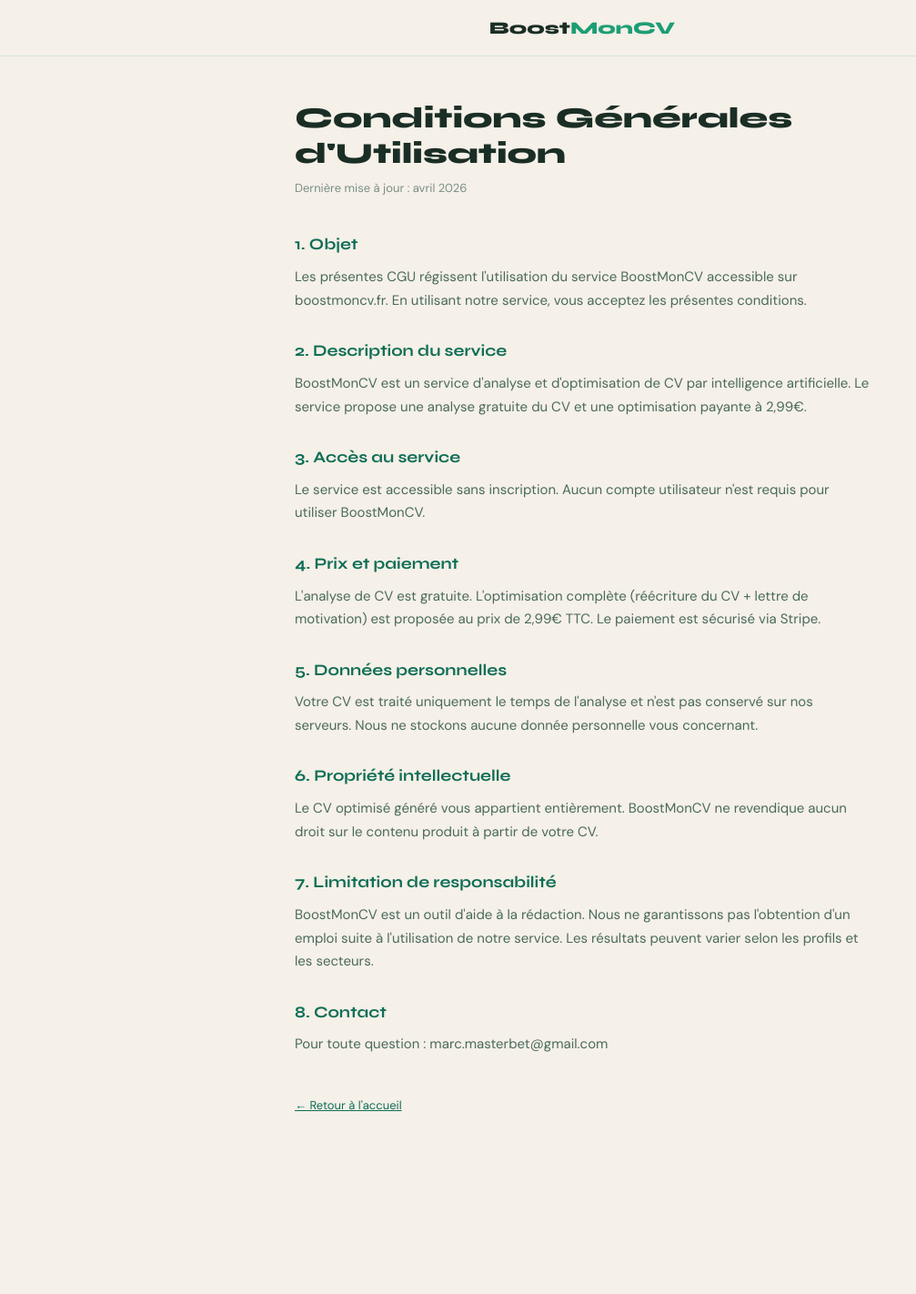
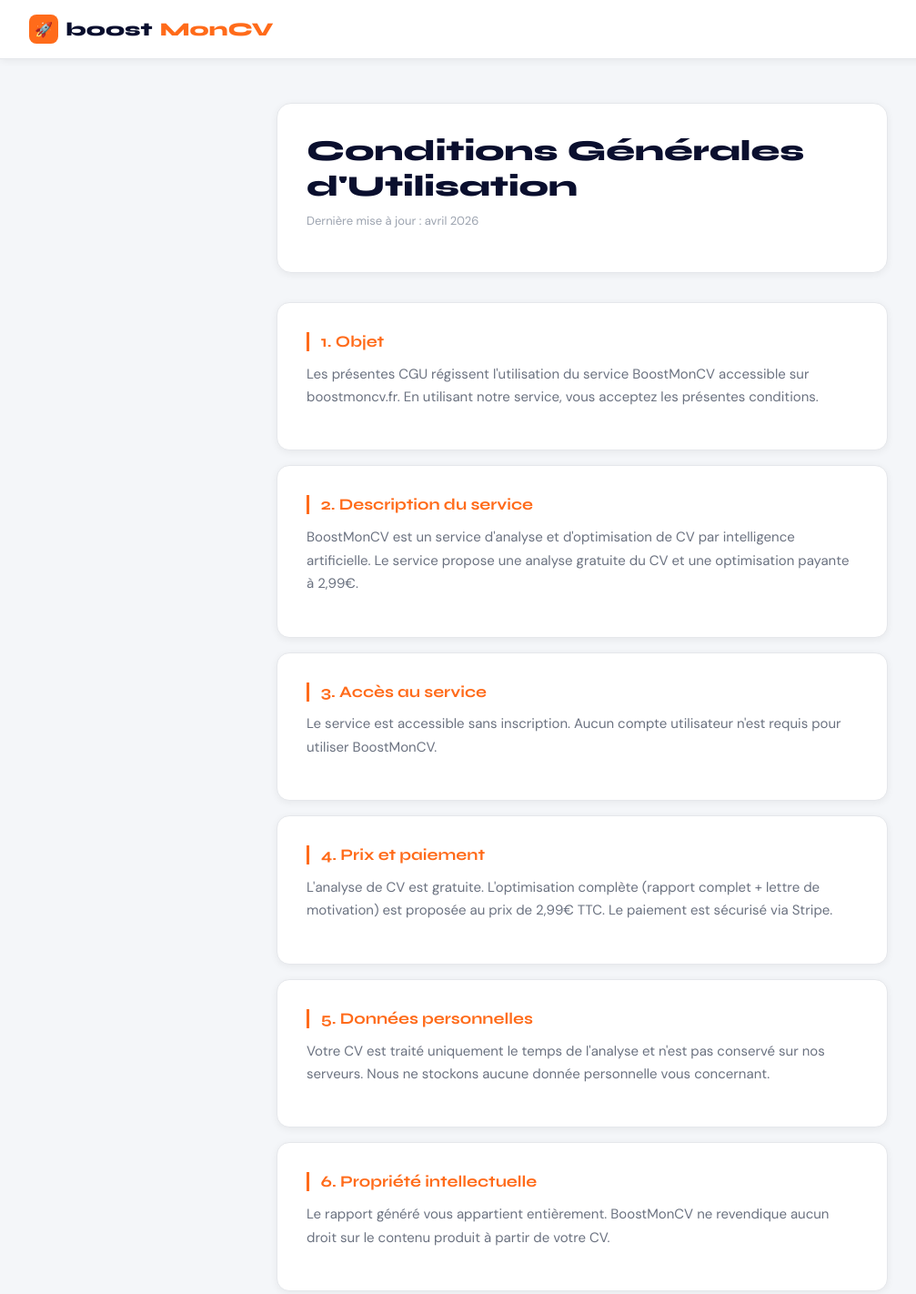
Before and after one commit to marcmasterbet/boostmoncv.fr, a website: page cgu.html in a window 1280 px wide. Shown: the top 1422 px of the page at 91% size, without its empty margins (0-1007 px from the left). Before the commit the page ends 1272 px from the top, so only its background shows below. Drawn offline with Linux system fonts and the light colour scheme.

Commit message:
Update cgu.html

```diff
--- a/cgu.html
+++ b/cgu.html
@@ -6,51 +6,82 @@
 <title>CGU — BoostMonCV</title>
 <link href="https://fonts.googleapis.com/css2?family=Syne:wght@400;700;800&family=DM+Sans:wght@400;500&display=swap" rel="stylesheet">
 <style>
-  :root { --cream: #f5f0e8; --green: #1D9E75; --green-dark: #0f6e56; --text: #1a2e25; --text-light: #7a8f85; }
+  :root { --white: #ffffff; --grey-bg: #f4f6f9; --orange: #FF6B1A; --orange-dark: #e55a0f; --navy: #0a0f2e; --text: #1a1a2e; --text-light: #6b7280; --text-muted: #9ca3af; --border: #e5e7eb; }
   * { margin: 0; padding: 0; box-sizing: border-box; }
-  body { font-family: 'DM Sans', sans-serif; background: var(--cream); color: var(--text); min-height: 100vh; }
-  nav { display: flex; justify-content: center; align-items: center; padding: 1.2rem 1.5rem; border-bottom: 0.5px solid rgba(29,158,117,0.15); background: rgba(245,240,232,0.9); backdrop-filter: blur(8px); position: sticky; top: 0; z-index: 100; }
-  .logo { font-family: 'Syne', sans-serif; font-weight: 800; font-size: 1.2rem; color: var(--text); }
-  .logo span { color: var(--green); }
-  .container { max-width: 680px; margin: 0 auto; padding: 3rem 1.5rem; }
-  h1 { font-family: 'Syne', sans-serif; font-size: 2rem; font-weight: 800; margin-bottom: 0.5rem; }
-  .date { font-size: 13px; color: var(--text-light); margin-bottom: 2.5rem; }
-  h2 { font-family: 'Syne', sans-serif; font-size: 1.1rem; font-weight: 700; margin: 2rem 0 0.8rem; color: var(--green-dark); }
-  p { font-size: 15px; line-height: 1.7; color: #4a6a5a; margin-bottom: 0.8rem; }
-  .back-link { display: inline-block; margin-top: 2rem; font-size: 13px; color: var(--green-dark); text-decoration: underline; cursor: pointer; }
+  body { font-family: 'DM Sans', sans-serif; background: var(--grey-bg); color: var(--text); min-height: 100vh; }
+  nav { display: flex; justify-content: space-between; align-items: center; padding: 1rem 2rem; background: var(--white); border-bottom: 1px solid var(--border); position: sticky; top: 0; z-index: 100; box-shadow: 0 2px 8px rgba(0,0,0,0.06); }
+  .logo { font-family: 'Syne', sans-serif; font-weight: 800; font-size: 1.3rem; color: var(--navy); display: flex; align-items: center; gap: 8px; text-decoration: none; }
+  .logo span { color: var(--orange); }
+  .logo-icon { background: var(--orange); border-radius: 8px; width: 32px; height: 32px; display: flex; align-items: center; justify-content: center; font-size: 16px; }
+  .container { max-width: 720px; margin: 0 auto; padding: 3rem 1.5rem; }
+  .page-header { background: var(--white); border-radius: 16px; padding: 2rem; margin-bottom: 2rem; border: 1px solid var(--border); box-shadow: 0 2px 8px rgba(0,0,0,0.06); }
+  h1 { font-family: 'Syne', sans-serif; font-size: 2rem; font-weight: 800; color: var(--navy); margin-bottom: 0.5rem; }
+  .date { font-size: 13px; color: var(--text-muted); }
+  .card { background: var(--white); border: 1px solid var(--border); border-radius: 14px; padding: 2rem; margin-bottom: 1rem; box-shadow: 0 2px 8px rgba(0,0,0,0.06); }
+  h2 { font-family: 'Syne', sans-serif; font-size: 1.1rem; font-weight: 700; color: var(--orange); margin-bottom: 0.8rem; padding-left: 0.8rem; border-left: 3px solid var(--orange); }
+  p { font-size: 15px; line-height: 1.7; color: var(--text-light); margin-bottom: 0.8rem; }
+  .back-btn { display: inline-flex; align-items: center; gap: 6px; background: var(--orange); color: #fff; padding: 10px 20px; border-radius: 8px; text-decoration: none; font-family: 'Syne', sans-serif; font-weight: 700; font-size: 14px; transition: all 0.2s; margin-top: 1rem; }
+  .back-btn:hover { background: var(--orange-dark); transform: translateY(-1px); }
+  footer { text-align: center; padding: 2rem 1rem; border-top: 1px solid var(--border); background: var(--white); margin-top: 2rem; }
+  footer p { font-size: 12px; color: var(--text-muted); }
+  footer a { color: var(--orange); text-decoration: underline; }
 </style>
 </head>
 <body>
-<nav><div class="logo">Boost<span>MonCV</span></div></nav>
+<nav>
+  <a href="/" class="logo"><div class="logo-icon">🚀</div>boost<span>MonCV</span></a>
+</nav>
 <div class="container">
+  <div class="page-header">
     <h1>Conditions Générales d'Utilisation</h1>
     <p class="date">Dernière mise à jour : avril 2026</p>
+  </div>
 
+  <div class="card">
     <h2>1. Objet</h2>
     <p>Les présentes CGU régissent l'utilisation du service BoostMonCV accessible sur boostmoncv.fr. En utilisant notre service, vous acceptez les présentes conditions.</p>
+  </div>
 
+  <div class="card">
     <h2>2. Description du service</h2>
     <p>BoostMonCV est un service d'analyse et d'optimisation de CV par intelligence artificielle. Le service propose une analyse gratuite du CV et une optimisation payante à 2,99€.</p>
+  </div>
 
+  <div class="card">
     <h2>3. Accès au service</h2>
     <p>Le service est accessible sans inscription. Aucun compte utilisateur n'est requis pour utiliser BoostMonCV.</p>
+  </div>
 
+  <div class="card">
     <h2>4. Prix et paiement</h2>
-  <p>L'analyse de CV est gratuite. L'optimisation complète (réécriture du CV + lettre de motivation) est proposée au prix de 2,99€ TTC. Le paiement est sécurisé via Stripe.</p>
+    <p>L'analyse de CV est gratuite. L'optimisation complète (rapport complet + lettre de motivation) est proposée au prix de 2,99€ TTC. Le paiement est sécurisé via Stripe.</p>
+  </div>
 
+  <div class="card">
     <h2>5. Données personnelles</h2>
     <p>Votre CV est traité uniquement le temps de l'analyse et n'est pas conservé sur nos serveurs. Nous ne stockons aucune donnée personnelle vous concernant.</p>
+  </div>
 
+  <div class="card">
     <h2>6. Propriété intellectuelle</h2>
-  <p>Le CV optimisé généré vous appartient entièrement. BoostMonCV ne revendique aucun droit sur le contenu produit à partir de votre CV.</p>
+    <p>Le rapport généré vous appartient entièrement. BoostMonCV ne revendique aucun droit sur le contenu produit à partir de votre CV.</p>
+  </div>
 
+  <div class="card">
     <h2>7. Limitation de responsabilité</h2>
-  <p>BoostMonCV est un outil d'aide à la rédaction. Nous ne garantissons pas l'obtention d'un emploi suite à l'utilisation de notre service. Les résultats peuvent varier selon les profils et les secteurs.</p>
+    <p>BoostMonCV est un outil d'aide à la rédaction. Nous ne garantissons pas l'obtention d'un emploi suite à l'utilisation de notre service.</p>
+  </div>
 
+  <div class="card">
     <h2>8. Contact</h2>
-  <p>Pour toute question : marc.masterbet@gmail.com </p>
+    <p>Pour toute question : marc.masterbet@gmail.com</p>
+  </div>
 
-  <a class="back-link" href="/">← Retour à l'accueil</a>
+  <a href="/" class="back-btn">← Retour à l'accueil</a>
 </div>
+
+<footer>
+  <p>© 2026 BoostMonCV &nbsp;·&nbsp; <a href="/cgu.html">CGU</a> &nbsp;·&nbsp; <a href="/confidentialite.html">Confidentialité</a> &nbsp;·&nbsp; <a href="/support.html">Support</a></p>
+</footer>
 </body>
 </html>
```
Lines whose indentation alone changed are shown as unchanged.
